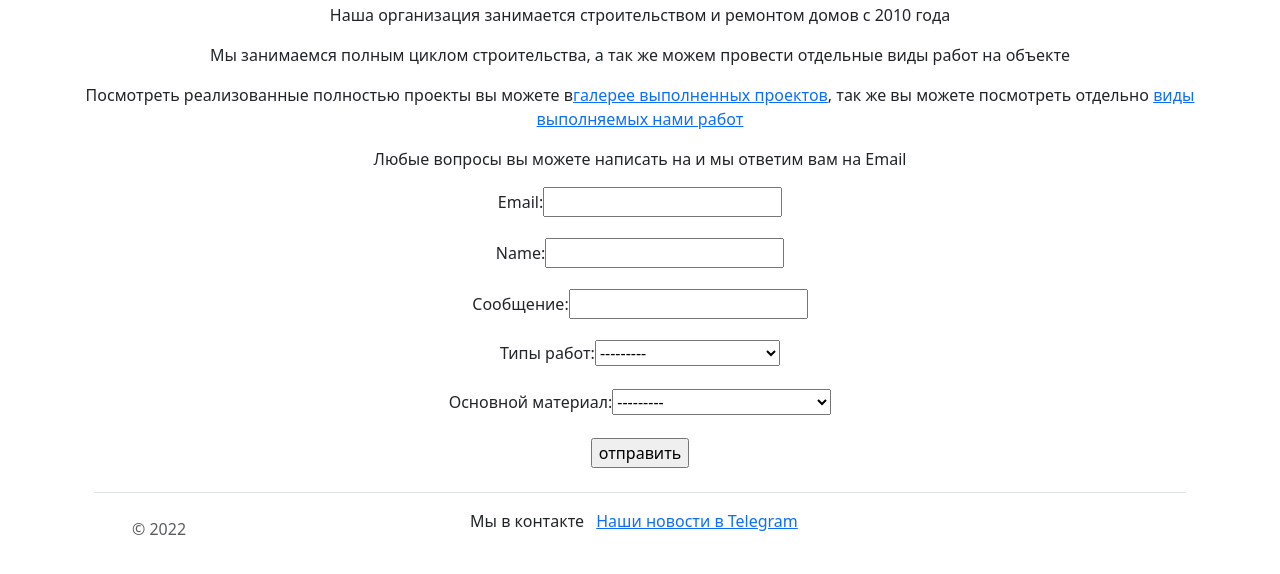
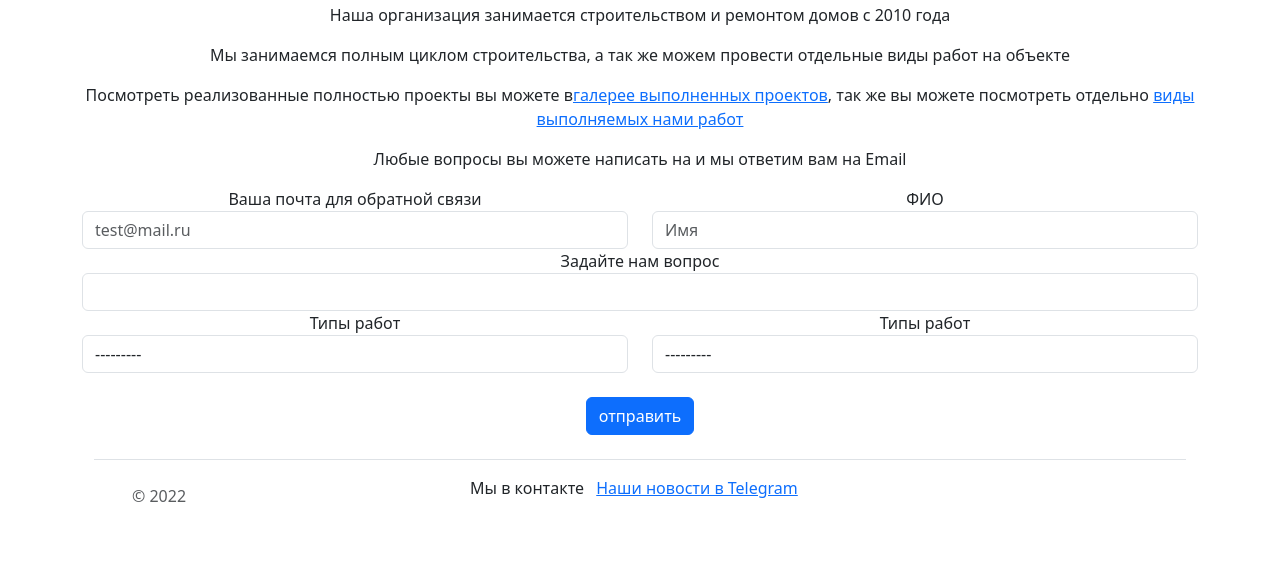
Before and after one commit to GAS53/ris, a Django app: page /mainapp/index/ in a window 1280 px wide. Shown: the part 192-766 px from the top of the page. Run offline with Django 4.2, Linux system fonts and the light colour scheme; data comes from the database, SQL or seed files in the repository; parts of the project's set-up code (start-up, migrations or seed data) failed here and were passed over; some libraries are stand-ins or nearby versions.

Commit message:
work index bat not pretty

```diff
--- a/config/settings.py
+++ b/config/settings.py
@@ -172,7 +172,7 @@ AUTH_USER_MODEL = "authapp.User"
 LOGOUT_REDIRECT_URL = '/'
 
 CACHE_TIME = 300
-
+CACHE_ON = False
 
 CELERY_BROKER_URL = "redis://localhost:6379"
 CELERY_RESULT_BACKEND = "redis://localhost:6379"
--- a/mainapp/forms.py
+++ b/mainapp/forms.py
@@ -25,8 +25,8 @@ class ImagesForm(forms.ModelForm):
 
 
 class Email_me_Form(forms.Form):
-    email = forms.EmailField(label='Email')
-    name = forms.CharField(max_length=70)
-    question = forms.CharField(label='Сообщение', max_length=1000)
+    email = forms.EmailField(label='Ваша почта для обратной связи')
+    name = forms.CharField(max_length=70, label="ФИО")
+    question = forms.CharField(label='Задайте нам вопрос', max_length=1000)
     work_type = forms.ModelChoiceField(queryset=Base.Base_work.objects.all(), label='Типы работ')
     material_type = forms.ModelChoiceField(queryset=Base.Base_matherials.objects.all(), label='Основной материал')
--- a/mainapp/templates/mainapp/feedback.html
+++ /dev/null
@@ -1,5 +0,0 @@
-{% extends 'mainapp/base.html' %}
-
-{% block content %}
-<p>О нас</p>
-{% endblock content %}
--- a/mainapp/templates/mainapp/index.html
+++ b/mainapp/templates/mainapp/index.html
@@ -9,15 +9,8 @@
             выполненных проектов</a>, так же вы можете посмотреть отдельно <a href="{% url 'mainapp:works' %}"> виды
             выполняемых нами работ</a> </p>
     <p>Любые вопросы вы можете написать на и мы ответим вам на Email</p>
-    <form method="POST">
 
-        {% csrf_token %}
-        {% for f in form %}
-        <p><label class="form-label" for="{{ f.id_for_label }}">{{f.label}}: </label>{{ f }}</p>
-        <div class="form-error">{{ f.errors }}</div>
-        {% endfor %}
-        <input type="submit" value="отправить">
-    </form>
+    {% include "mainapp/index_email_form.html" %}
 
 </div>
 
--- /dev/null
+++ b/mainapp/templates/mainapp/index_email_form.html
@@ -0,0 +1,54 @@
+<form method="POST">
+    {% csrf_token %}
+    <div class="row">
+        <div class="form-group col-md-6">
+            <label for="inputEmail4">{{ form.email.label }}</label>
+            <input type="email" class="form-control" id="inputEmail4" placeholder="test@mail.ru">
+        </div>
+        <div class="form-group col-md-6">
+            <label for="inputPassword4">{{ form.name.label }}</label>
+            <input type="text" class="form-control" id="inputPassword4" placeholder="Имя">
+        </div>
+    </div>
+    <div class="form-group">
+        <label for="inputAddress">{{ form.question.label }}</label>
+        <input type="text" class="form-control" id="inputAddress">
+    </div>
+
+    <div class="row">
+        <div class="form-group col-md-6">
+            <label for="inputState">{{ form.work_type.label }}</label>
+            <select id="inputState" class="form-control">
+                {% for type in form.work_type %}
+                <option {% if forloop.first %}selected{% endif %}>{{ type }}</option>
+                {% endfor %}
+
+            </select>
+        </div>
+        <div class="form-group col-md-6">
+            <label for="inputState">{{ form.work_type.label }}</label>
+            <select id="inputState" class="form-control">
+                {% for type in form.material_type %}
+                <option {% if forloop.first %}selected{% endif %}>{{ type }}</option>
+                {% endfor %}
+
+            </select>
+
+
+        </div>
+    </div>
+    <br>
+    <button type="submit" class="btn btn-primary">отправить</button>
+
+</form>
+
+
+<!-- <form method="POST">
+
+    {% csrf_token %}
+    {% for f in form %}
+    <p><label class="form-label" for="{{ f.id_for_label }}">{{f.label}}: </label>{{ f }}</p>
+    <div class="form-error">{{ f.errors }}</div>
+    {% endfor %}
+    <input type="submit" value="отправить">
+</form> -->
--- a/mainapp/urls.py
+++ b/mainapp/urls.py
@@ -2,32 +2,56 @@ from django.urls import path
 from django.views.generic import RedirectView
 
 from config.settings import CACHE_TIME as C_TIME
+from config.settings import CACHE_ON
 from .views  import *
 from django.views.decorators.cache import cache_page
 
 
 app_name = 'mainapp'
 
+if CACHE_ON:
+
+    urlpatterns = [
+        path('', RedirectView.as_view(url='index/')),
+
+        path('index/', cache_page(C_TIME)(IndexTemplateView.as_view()), name='index'),
+        path('works/', cache_page(C_TIME)(WorksTemplateView.as_view()), name='works'),
+        path('contacts/', ContactsTemplateView.as_view(), name='contacts'),
+
+        # News CRUD
+        path('news/list/', cache_page(C_TIME)(NewsListListView.as_view()), name='news_list'),
+        path('news/<int:pk>/', cache_page(C_TIME)(NewsDetailView.as_view()), name='news'),
+
+        # Project CRUD
+        path('project/list/', cache_page(C_TIME)(ProjectListView.as_view()), name='projects_list'),
+        path('project/<int:pk>/', cache_page(C_TIME)(ProjectDetailView.as_view()), name='project'),
 
 
-urlpatterns = [
-    path('', RedirectView.as_view(url='index/')),
-
-    path('index/', cache_page(C_TIME)(IndexTemplateView.as_view()), name='index'),
-    path('works/', cache_page(C_TIME)(WorksTemplateView.as_view()), name='works'),
-    path('contacts/', ContactsTemplateView.as_view(), name='contacts'),
-
-    # News CRUD
-    path('news/list/', cache_page(C_TIME)(NewsListListView.as_view()), name='news_list'),
-    path('news/<int:pk>/', cache_page(C_TIME)(NewsDetailView.as_view()), name='news'),
-
-    # Project CRUD
-    path('project/list/', cache_page(C_TIME)(ProjectListView.as_view()), name='projects_list'),
-    path('project/<int:pk>/', cache_page(C_TIME)(ProjectDetailView.as_view()), name='project'),
+        # Feedback CRUD
+        path('feedback/list/', cache_page(C_TIME)(FeedbackListListView.as_view()), name='feedback_list'),
 
 
-    # Feedback CRUD
-    path('feedback/list/', cache_page(C_TIME)(FeedbackListListView.as_view()), name='feedback_list'),
+    ]
+
+else:
+    urlpatterns = [
+        path('', RedirectView.as_view(url='index/')),
+
+        path('index/', IndexTemplateView.as_view(), name='index'),
+        path('works/', WorksTemplateView.as_view(), name='works'),
+        path('contacts/', ContactsTemplateView.as_view(), name='contacts'),
+
+        # News CRUD
+        path('news/list/', NewsListListView.as_view(), name='news_list'),
+        path('news/<int:pk>/', NewsDetailView.as_view(), name='news'),
+
+        # Project CRUD
+        path('project/list/', ProjectListView.as_view(), name='projects_list'),
+        path('project/<int:pk>/', ProjectDetailView.as_view(), name='project'),
 
 
-]
+        # Feedback CRUD
+        path('feedback/list/', FeedbackListListView.as_view(), name='feedback_list'),
+
+
+    ]
```
